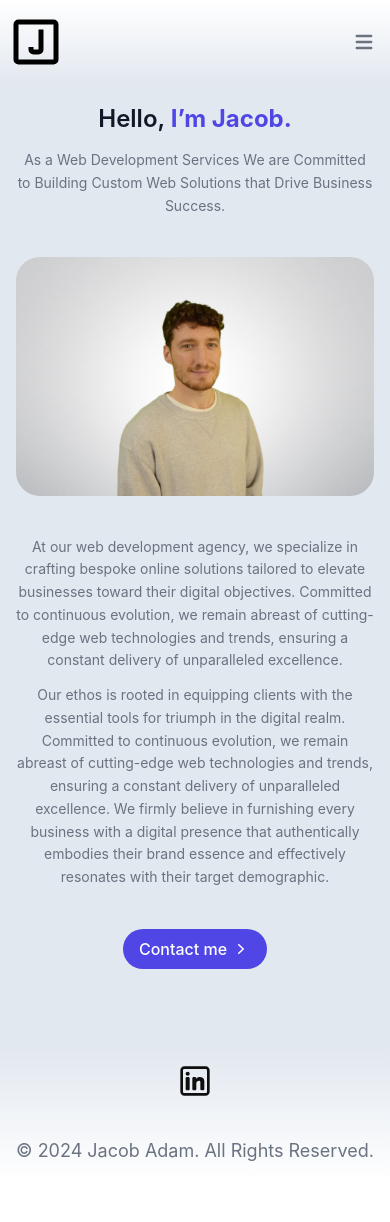
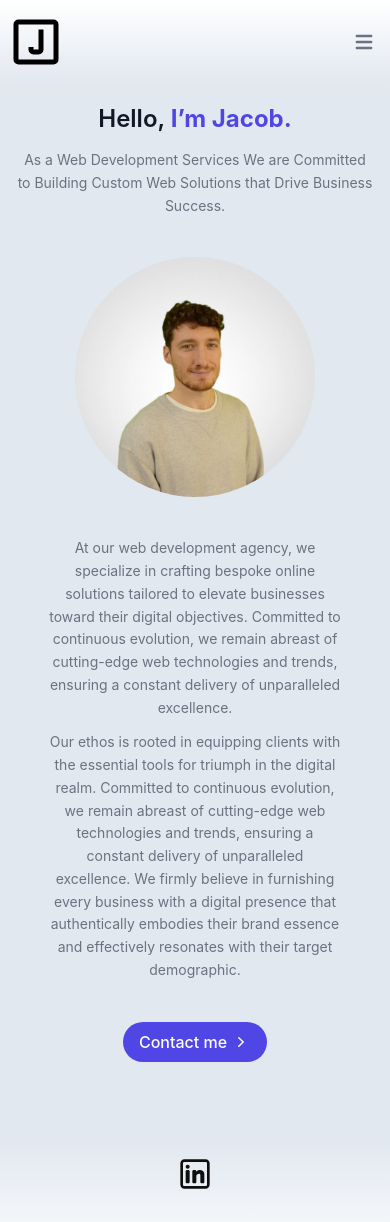
Before and after one commit to jacobadam/jacobadamdeveloper, a React (Create React App) app: page /about in a window 390 px wide. Shown: the top 1222 px of the page. Before the commit the page ends 1181 px from the top, so only its background shows below. Built offline with nearby package versions, Linux system fonts and the light colour scheme.

Commit message:
fix image style and size and add custom screen

```diff
--- a/src/About.js
+++ b/src/About.js
@@ -21,7 +21,7 @@ export default function About() {
           <div className="justify-start items-center lg:gap-12 gap-10 grid lg:grid-cols-2 grid-cols-1">
             {/* Image Section */}
             <img
-              className="lg:w-full mx-auto lg:h-full rounded-3xl object-cover"
+              className="mx-auto w-60 h-60 ms:w-96 ms:h-96 md:w-full md:h-full rounded-full object-cover aspect-square"
               src="/jacobadam.webp"
               alt="Jacob Adam"
             />
@@ -29,14 +29,14 @@ export default function About() {
             {/* Text Content Section */}
             <div className="flex-col justify-center lg:items-start items-center gap-10 inline-flex">
               <div className="flex-col justify-center items-start gap-3 flex">
-                <p className="text-gray-500 text-sm lg:text-base font-normal leading-relaxed lg:text-start text-center">
+                <p className="text-gray-500 text-sm lg:text-base font-normal leading-relaxed lg:text-start text-center px-8 md:px-0">
                   At our web development agency, we specialize in crafting
                   bespoke online solutions tailored to elevate businesses toward
                   their digital objectives. Committed to continuous evolution,
                   we remain abreast of cutting-edge web technologies and trends,
                   ensuring a constant delivery of unparalleled excellence.
                 </p>
-                <p className="text-gray-500 text-sm lg:text-base font-normal leading-relaxed lg:text-start text-center">
+                <p className="text-gray-500 text-sm lg:text-base font-normal leading-relaxed lg:text-start text-center px-8 md:px-0">
                   Our ethos is rooted in equipping clients with the essential
                   tools for triumph in the digital realm. Committed to
                   continuous evolution, we remain abreast of cutting-edge web
--- a/tailwind.config.js
+++ b/tailwind.config.js
@@ -14,6 +14,7 @@ const tailwindConfig = {
       xxxs: "378px",
       xxs: "424px",
       xs: "540px",
+      ms: "720px",
       ...defaultTheme.screens,
     },
     extend: {
```
